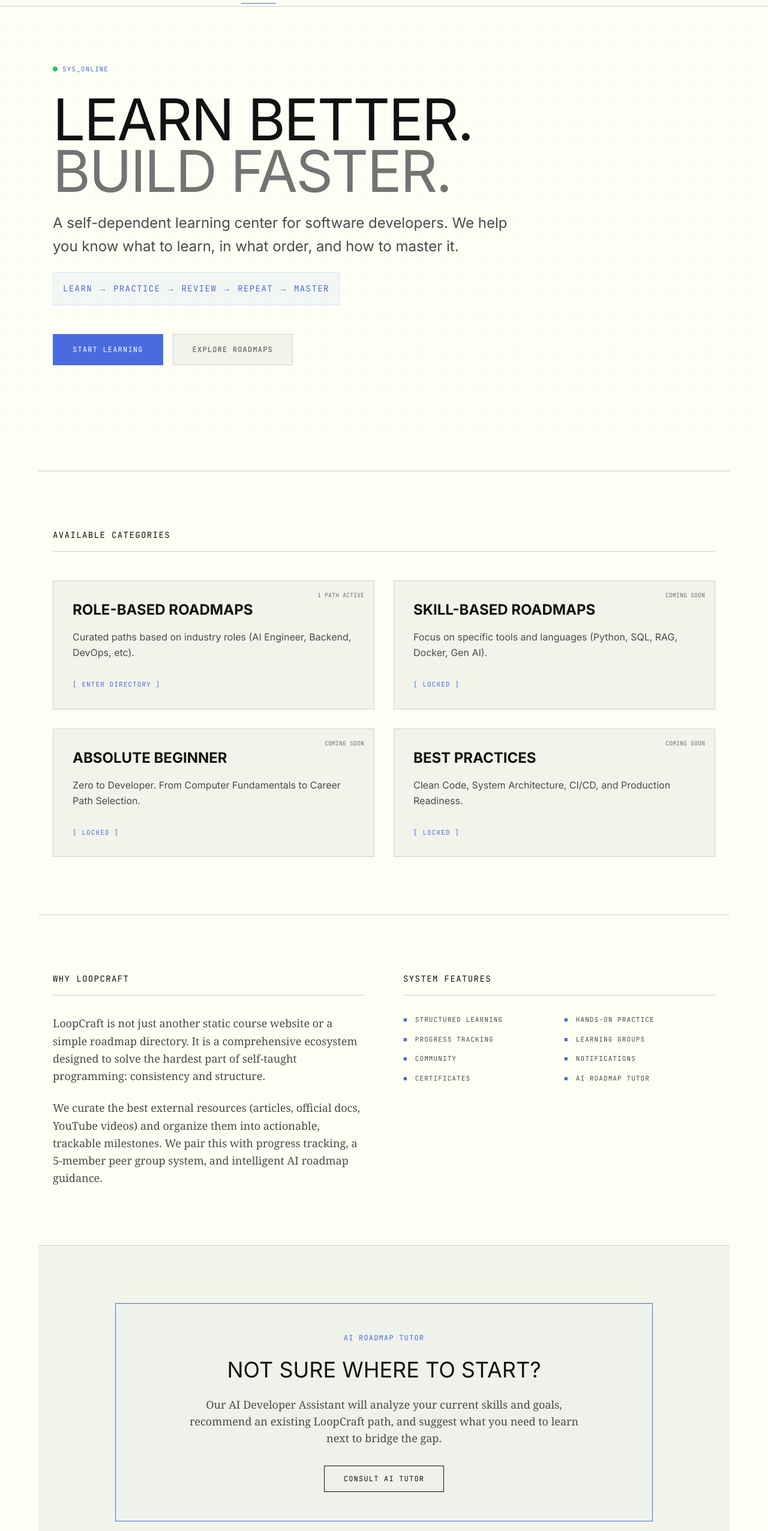
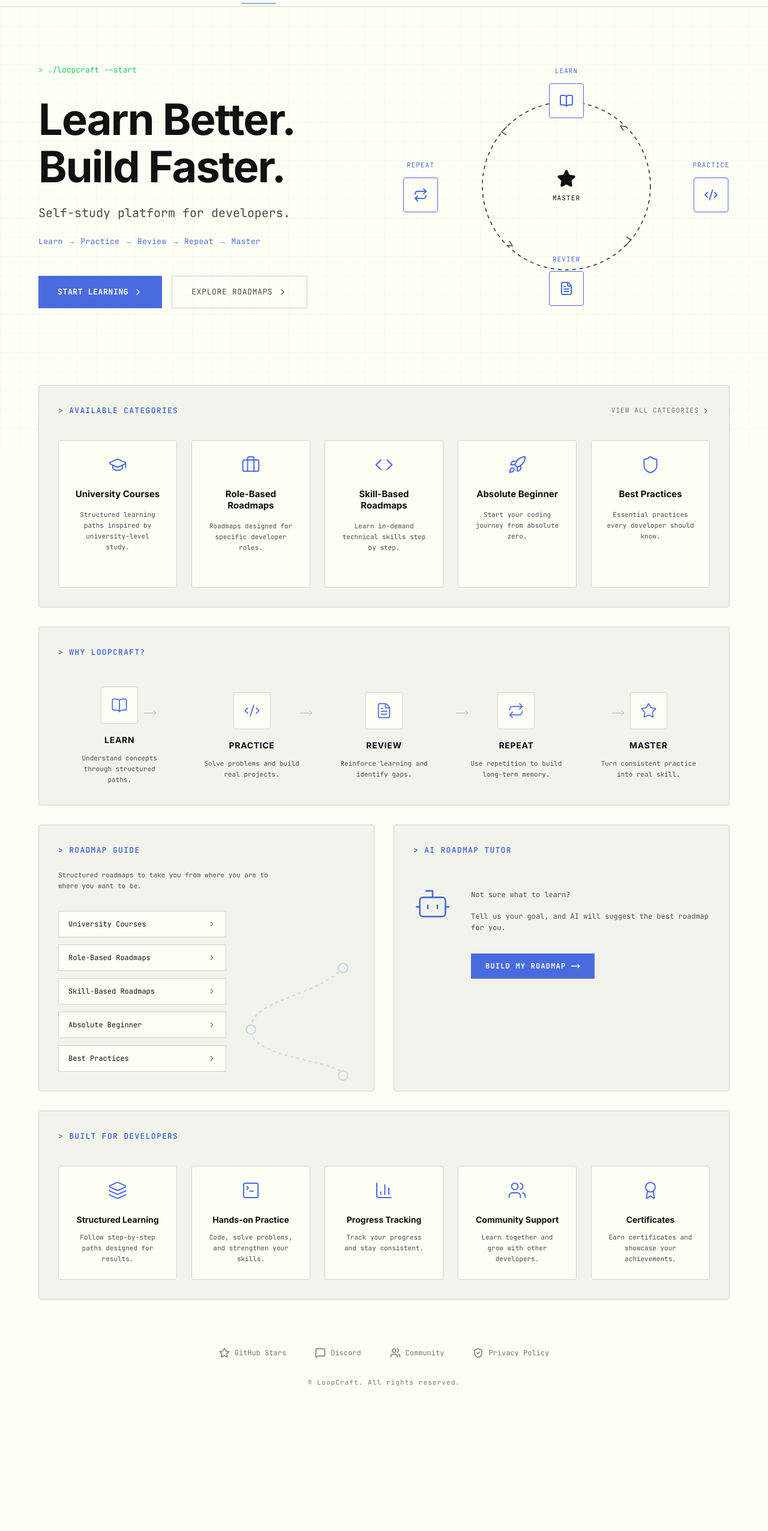
Before and after one commit to fahm-codes/Loop-Craft, a Next.js app: page / in a window 1280 px wide. Shown: the part 53-2606 px from the top of the page at 60% size. After the commit the page ends 2430 px from the top, so only its background shows below. Built offline with nearby package versions, Linux system fonts and the light colour scheme.

Commit message:
feat: implement precise Figma design for homepage

```diff
--- a/src/app/page.tsx
+++ b/src/app/page.tsx
@@ -1,138 +1,272 @@
 import Link from 'next/link';
+import {
+  BookOpen, Code2, FileText, Repeat, Star,
+  GraduationCap, Briefcase, Code, Rocket, Shield,
+  MoveRight, Bot, Layers, TerminalSquare, BarChart3,
+  Users, Award, MessageSquare, ShieldCheck,
+  ChevronRight, Play
+} from 'lucide-react';
 
 export default function Home() {
-  const mainCategories = [
-    { id: 'role-based', title: 'Role-Based Roadmaps', desc: 'Curated paths based on industry roles (AI Engineer, Backend, DevOps, etc).', count: '1 PATH ACTIVE' },
-    { id: 'skill-based', title: 'Skill-Based Roadmaps', desc: 'Focus on specific tools and languages (Python, SQL, RAG, Docker, Gen AI).', count: 'COMING SOON' },
-    { id: 'absolute-beginner', title: 'Absolute Beginner', desc: 'Zero to Developer. From Computer Fundamentals to Career Path Selection.', count: 'COMING SOON' },
-    { id: 'best-practices', title: 'Best Practices', desc: 'Clean Code, System Architecture, CI/CD, and Production Readiness.', count: 'COMING SOON' },
-  ];
+  return (
+    <div className="w-full relative min-h-screen pb-12">
 
-  const features = [
-    'Structured Learning', 'Hands-on Practice', 'Progress Tracking', 'Learning Groups',
-    'Community', 'Notifications', 'Certificates', 'AI Roadmap Tutor'
-  ];
+      {/* 1. HERO SECTION */}
+      <section className="max-w-[1200px] mx-auto px-6 pt-24 pb-32">
+        <div className="grid grid-cols-1 lg:grid-cols-2 gap-16 items-center">
 
-  return (
-    <div className="w-full relative">
-      {/* 1. HERO SECTION */}
-      <section className="max-w-6xl mx-auto px-6 pt-24 pb-20 border-b border-border-main">
-        <div className="mb-24">
-          <div className="font-mono text-[11px] text-accent tracking-widest uppercase mb-8 flex items-center gap-2">
-            <span className="w-2 h-2 rounded-full bg-success"></span>
-            SYS_ONLINE
+          {/* Hero Left */}
+          <div>
+            <div className="font-mono text-success text-[13px] mb-8">
+              &gt; ./loopcraft --start
             </div>
 
-          <h1 className="text-6xl md:text-8xl font-sans font-normal text-text-primary mb-6 tracking-tight uppercase leading-[0.9]">
-            Learn Better. <br />
-            <span className="text-text-muted">Build Faster.</span>
+            <h1 className="text-6xl md:text-7xl font-sans font-bold text-text-primary mb-6 tracking-tight leading-[1.1]">
+              Learn Better.<br />
+              Build Faster.
             </h1>
 
-          <p className="text-xl md:text-2xl max-w-3xl text-text-secondary font-sans leading-relaxed mb-6">
-            A self-dependent learning center for software developers. We help you know what to learn, in what order, and how to master it.
+            <p className="text-lg md:text-xl text-text-secondary font-mono mb-6">
+              Self-study platform for developers.
             </p>
-          <div className="font-mono text-[14px] text-accent tracking-widest uppercase mb-12 bg-[#6385f010] p-4 inline-block border border-[#6385f030]">
-            LEARN &rarr; PRACTICE &rarr; REVIEW &rarr; REPEAT &rarr; MASTER
+
+            <div className="font-mono text-accent text-[13px] mb-12 tracking-wide">
+              Learn &rarr; Practice &rarr; Review &rarr; Repeat &rarr; Master
             </div>
 
-          <div className="flex flex-wrap gap-4 font-mono text-[12px] uppercase tracking-widest">
-            <button className="border border-accent bg-accent text-bg-main px-8 py-4 hover:bg-transparent hover:text-accent transition-colors">
-              START LEARNING
-            </button>
-            <button className="border border-border-main text-text-secondary bg-bg-sec px-8 py-4 hover:border-text-muted hover:text-text-primary transition-colors">
-              EXPLORE ROADMAPS
+            <div className="flex flex-wrap gap-4 font-mono text-[13px] uppercase tracking-wider">
+              <Link href="/roadmaps/ai-engineering" className="bg-accent text-bg-main px-8 py-4 font-bold hover:opacity-90 transition-opacity flex items-center gap-2">
+                START LEARNING <ChevronRight size={16} />
+              </Link>
+              <button className="border border-border-main text-text-secondary px-8 py-4 hover:border-text-muted hover:text-text-primary transition-colors flex items-center gap-2">
+                EXPLORE ROADMAPS <ChevronRight size={16} />
               </button>
             </div>
           </div>
+
+          {/* Hero Right - Diagram */}
+          <div className="relative h-[400px] hidden lg:flex items-center justify-center font-mono text-[11px] uppercase tracking-widest text-accent">
+            {/* Center Star */}
+            <div className="absolute flex flex-col items-center gap-2 z-10">
+              <Star size={32} className="text-text-primary fill-text-primary" />
+              <span className="text-text-primary">MASTER</span>
+            </div>
+
+            {/* Nodes */}
+            <div className="absolute top-0 flex flex-col items-center gap-3">
+              <span className="text-accent">LEARN</span>
+              <div className="border border-accent rounded-sm p-4 bg-bg-main">
+                <BookOpen size={24} className="text-accent" />
+              </div>
+            </div>
+
+            <div className="absolute right-0 flex flex-col items-center gap-3">
+              <span className="text-accent">PRACTICE</span>
+              <div className="border border-accent rounded-sm p-4 bg-bg-main">
+                <Code2 size={24} className="text-accent" />
+              </div>
+            </div>
+
+            <div className="absolute bottom-0 flex flex-col items-center gap-3">
+              <span className="text-accent">REVIEW</span>
+              <div className="border border-accent rounded-sm p-4 bg-bg-main">
+                <FileText size={24} className="text-accent" />
+              </div>
+            </div>
+
+            <div className="absolute left-0 flex flex-col items-center gap-3">
+              <span className="text-accent">REPEAT</span>
+              <div className="border border-accent rounded-sm p-4 bg-bg-main">
+                <Repeat size={24} className="text-accent" />
+              </div>
+            </div>
+
+            {/* Connecting dashed lines SVG */}
+            <svg className="absolute w-full h-full -z-10" viewBox="0 0 400 400" fill="none" xmlns="http://www.w3.org/2000/svg">
+              <circle cx="200" cy="200" r="140" stroke="#292929" strokeWidth="1.5" strokeDasharray="6 6" />
+              {/* Arrow heads can be approximated or left as dashed circle for simplicity */}
+              {/* Top right arrow */}
+              <path d="M 299 101 L 290 100 L 295 108" stroke="#4A4A4A" strokeWidth="1.5" fill="none"/>
+              {/* Bottom right arrow */}
+              <path d="M 299 299 L 308 290 L 300 285" stroke="#4A4A4A" strokeWidth="1.5" fill="none"/>
+              {/* Bottom left arrow */}
+              <path d="M 101 299 L 110 300 L 105 292" stroke="#4A4A4A" strokeWidth="1.5" fill="none"/>
+              {/* Top left arrow */}
+              <path d="M 101 101 L 92 110 L 100 115" stroke="#4A4A4A" strokeWidth="1.5" fill="none"/>
+            </svg>
+          </div>
+
+        </div>
       </section>
 
+      <div className="max-w-[1200px] mx-auto px-6 flex flex-col gap-8">
+
         {/* 2. AVAILABLE CATEGORIES */}
-      <section className="max-w-6xl mx-auto px-6 py-24 border-b border-border-main bg-bg-main">
-        <div className="flex justify-between items-end mb-12 border-b border-border-main pb-4">
-          <h2 className="font-mono text-[14px] tracking-widest uppercase text-text-primary">
-            AVAILABLE CATEGORIES
+        <section className="border border-border-main p-8 bg-bg-sec rounded-sm">
+          <div className="flex justify-between items-center mb-10">
+            <h2 className="font-mono text-[13px] tracking-widest uppercase text-accent font-bold">
+              &gt; AVAILABLE CATEGORIES
             </h2>
+            <Link href="#" className="font-mono text-[11px] text-text-muted hover:text-text-primary tracking-widest flex items-center gap-1">
+              VIEW ALL CATEGORIES <ChevronRight size={14} />
+            </Link>
           </div>
 
-        <div className="grid grid-cols-1 md:grid-cols-2 gap-8">
-          {mainCategories.map((cat) => (
-            <Link key={cat.id} href={cat.id === 'role-based' ? '/roadmaps/ai-engineering' : '#'} className="block group">
-              <div className="border border-border-main p-8 bg-bg-sec hover:bg-bg-panel hover:border-accent transition-all h-full flex flex-col relative overflow-hidden">
-                <div className="absolute top-0 right-0 p-4 font-mono text-[10px] text-text-muted">
-                  {cat.count}
-                </div>
-                <h3 className="text-2xl font-sans font-bold text-text-primary mb-4 uppercase">{cat.title}</h3>
-                <p className="text-base text-text-secondary font-sans leading-relaxed mb-8 flex-grow">
-                  {cat.desc}
-                </p>
-                <div className="font-mono text-[11px] text-accent group-hover:text-text-primary transition-colors flex items-center gap-2 tracking-widest uppercase">
-                  [ {cat.id === 'role-based' ? 'ENTER DIRECTORY' : 'LOCKED'} ]
-                </div>
+          <div className="grid grid-cols-1 md:grid-cols-3 lg:grid-cols-5 gap-6">
+            {[
+              { icon: GraduationCap, title: 'University Courses', desc: 'Structured learning paths inspired by university-level study.' },
+              { icon: Briefcase, title: 'Role-Based Roadmaps', desc: 'Roadmaps designed for specific developer roles.', link: '/roadmaps/ai-engineering' },
+              { icon: Code, title: 'Skill-Based Roadmaps', desc: 'Learn in-demand technical skills step by step.' },
+              { icon: Rocket, title: 'Absolute Beginner', desc: 'Start your coding journey from absolute zero.' },
+              { icon: Shield, title: 'Best Practices', desc: 'Essential practices every developer should know.' },
+            ].map((cat, i) => (
+              <Link key={i} href={cat.link || "#"} className="group block border border-border-main bg-bg-main p-6 hover:border-accent transition-colors rounded-sm flex flex-col items-center text-center relative h-full">
+                <cat.icon size={32} className="text-accent mb-6" strokeWidth={1.5} />
+                <h3 className="font-sans font-bold text-text-primary text-[15px] mb-4 leading-tight">{cat.title}</h3>
+                <p className="font-mono text-[11px] text-text-secondary leading-relaxed mb-8 flex-grow">{cat.desc}</p>
+                <div className="absolute bottom-4 right-4 text-accent opacity-0 group-hover:opacity-100 transition-opacity">
+                  <MoveRight size={16} />
                 </div>
               </Link>
             ))}
           </div>
         </section>
 
-      {/* 3. WHY LOOPCRAFT & FEATURES */}
-      <section className="max-w-6xl mx-auto px-6 py-24 border-b border-border-main">
-        <div className="grid grid-cols-1 lg:grid-cols-2 gap-16">
-          <div>
-            <h2 className="font-mono text-[14px] tracking-widest uppercase text-text-primary mb-8 border-b border-border-main pb-4">
-              WHY LOOPCRAFT
+        {/* 3. WHY LOOPCRAFT */}
+        <section className="border border-border-main p-8 bg-bg-sec rounded-sm">
+          <h2 className="font-mono text-[13px] tracking-widest uppercase text-accent font-bold mb-12">
+            &gt; WHY LOOPCRAFT?
           </h2>
-            <p className="text-lg text-text-secondary font-serif leading-relaxed mb-6">
-              LoopCraft is not just another static course website or a simple roadmap directory. It is a comprehensive ecosystem designed to solve the hardest part of self-taught programming: consistency and structure.
-            </p>
-            <p className="text-lg text-text-secondary font-serif leading-relaxed">
-              We curate the best external resources (articles, official docs, YouTube videos) and organize them into actionable, trackable milestones. We pair this with progress tracking, a 5-member peer group system, and intelligent AI roadmap guidance.
-            </p>
+
+          <div className="flex flex-col lg:flex-row justify-between items-start lg:items-center gap-8 lg:gap-4 relative">
+            {[
+              { icon: BookOpen, title: 'LEARN', desc: 'Understand concepts through structured paths.' },
+              { icon: Code2, title: 'PRACTICE', desc: 'Solve problems and build real projects.' },
+              { icon: FileText, title: 'REVIEW', desc: 'Reinforce learning and identify gaps.' },
+              { icon: Repeat, title: 'REPEAT', desc: 'Use repetition to build long-term memory.' },
+              { icon: Star, title: 'MASTER', desc: 'Turn consistent practice into real skill.' },
+            ].map((step, i) => (
+              <div key={i} className="flex-1 flex flex-col items-center text-center relative z-10 w-full">
+                <div className="border border-border-main bg-bg-main rounded-sm p-4 mb-4">
+                  <step.icon size={28} className="text-accent" strokeWidth={1.5} />
                 </div>
+                <h3 className="font-sans font-bold text-text-primary text-[14px] mb-3 uppercase tracking-wider">{step.title}</h3>
+                <p className="font-mono text-[11px] text-text-secondary leading-relaxed max-w-[160px]">{step.desc}</p>
+              </div>
+            ))}
 
-          <div>
-             <h2 className="font-mono text-[14px] tracking-widest uppercase text-text-primary mb-8 border-b border-border-main pb-4">
-              SYSTEM FEATURES
-            </h2>
-            <ul className="grid grid-cols-2 gap-4">
-              {features.map((feature, i) => (
-                <li key={i} className="font-mono text-[11px] text-text-secondary tracking-widest uppercase flex items-center gap-3">
-                  <span className="text-accent">&#9632;</span> {feature}
-                </li>
-              ))}
-            </ul>
+            {/* Connecting Arrows for desktop */}
+            <div className="hidden lg:flex absolute top-8 left-[10%] right-[10%] justify-between z-0 px-8">
+               <MoveRight size={24} className="text-text-muted opacity-50" strokeWidth={1} />
+               <MoveRight size={24} className="text-text-muted opacity-50" strokeWidth={1} />
+               <MoveRight size={24} className="text-text-muted opacity-50" strokeWidth={1} />
+               <MoveRight size={24} className="text-text-muted opacity-50" strokeWidth={1} />
             </div>
           </div>
         </section>
 
-      {/* 4. AI ROADMAP TUTOR */}
-      <section className="max-w-6xl mx-auto px-6 py-24 border-b border-border-main bg-bg-sec">
-        <div className="border border-accent bg-[#6385f005] p-12 text-center max-w-4xl mx-auto">
-          <div className="font-mono text-[12px] text-accent tracking-widest uppercase mb-6">
-            AI Roadmap Tutor
+        {/* 4. ROADMAP GUIDE & AI TUTOR */}
+        <div className="grid grid-cols-1 lg:grid-cols-2 gap-8">
+
+          {/* Roadmap Guide */}
+          <section className="border border-border-main p-8 bg-bg-sec rounded-sm relative overflow-hidden flex flex-col">
+            <h2 className="font-mono text-[13px] tracking-widest uppercase text-accent font-bold mb-6">
+              &gt; ROADMAP GUIDE
+            </h2>
+            <p className="font-mono text-[11px] text-text-secondary leading-relaxed mb-8 max-w-sm">
+              Structured roadmaps to take you from where you are to where you want to be.
+            </p>
+
+            <div className="flex flex-col gap-3 relative z-10 flex-grow">
+              {['University Courses', 'Role-Based Roadmaps', 'Skill-Based Roadmaps', 'Absolute Beginner', 'Best Practices'].map((item, i) => (
+                <div key={i} className="border border-border-main bg-bg-main px-4 py-3 font-mono text-[12px] text-text-primary flex justify-between items-center max-w-[280px]">
+                  {item}
+                  <ChevronRight size={14} className="text-text-muted" />
                 </div>
-          <h2 className="text-4xl font-sans text-text-primary mb-6 uppercase">
-            Not sure where to start?
-          </h2>
-          <p className="text-text-secondary font-serif text-lg mb-8 max-w-2xl mx-auto">
-            Our AI Developer Assistant will analyze your current skills and goals, recommend an existing LoopCraft path, and suggest what you need to learn next to bridge the gap.
-          </p>
-          <button className="border border-text-primary text-text-primary px-8 py-3 font-mono text-[12px] uppercase tracking-widest hover:bg-text-primary hover:text-bg-main transition-colors">
-            Consult AI Tutor
-          </button>
+              ))}
+            </div>
+
+            {/* Faint Path Graphic */}
+            <div className="absolute right-0 bottom-0 w-64 h-64 opacity-20 pointer-events-none">
+              <svg viewBox="0 0 100 100" className="w-full h-full fill-none stroke-accent" strokeWidth="1" strokeDasharray="2 2">
+                 <path d="M 80,20 C 60,40 20,40 20,60 C 20,80 80,80 80,90" />
+                 <circle cx="80" cy="20" r="3" className="fill-bg-main" strokeDasharray="0"/>
+                 <circle cx="20" cy="60" r="3" className="fill-bg-main" strokeDasharray="0"/>
+                 <circle cx="80" cy="90" r="3" className="fill-bg-main" strokeDasharray="0"/>
+              </svg>
             </div>
           </section>
 
-      {/* 5. FOOTER */}
-      <footer className="max-w-6xl mx-auto px-6 py-12 flex flex-col md:flex-row justify-between items-center gap-6">
-        <div className="font-mono text-[10px] text-text-muted tracking-widest uppercase">
-          &copy; 2026 LoopCraft. All systems nominal.
+          {/* AI Roadmap Tutor */}
+          <section className="border border-border-main p-8 bg-bg-sec rounded-sm flex flex-col">
+            <h2 className="font-mono text-[13px] tracking-widest uppercase text-accent font-bold mb-12">
+              &gt; AI ROADMAP TUTOR
+            </h2>
+
+            <div className="flex gap-8 items-start flex-grow">
+              <Bot size={64} className="text-accent shrink-0" strokeWidth={1} />
+              <div className="flex flex-col items-start pt-2">
+                <p className="font-mono text-[12px] text-text-secondary leading-relaxed mb-4">
+                  Not sure what to learn?
+                </p>
+                <p className="font-mono text-[12px] text-text-secondary leading-relaxed mb-8">
+                  Tell us your goal, and AI will suggest the best roadmap for you.
+                </p>
+                <button className="bg-accent text-bg-main px-6 py-3 font-mono text-[12px] uppercase font-bold tracking-widest hover:opacity-90 transition-opacity flex items-center gap-2">
+                  BUILD MY ROADMAP <MoveRight size={16} />
+                </button>
               </div>
-        <div className="flex gap-6 font-mono text-[10px] text-text-muted tracking-widest uppercase">
-          <Link href="#" className="hover:text-text-primary">Discord</Link>
-          <Link href="#" className="hover:text-text-primary">GitHub</Link>
-          <Link href="#" className="hover:text-text-primary">Privacy</Link>
+            </div>
+          </section>
+        </div>
+
+        {/* 5. BUILT FOR DEVELOPERS */}
+        <section className="border border-border-main p-8 bg-bg-sec rounded-sm">
+          <h2 className="font-mono text-[13px] tracking-widest uppercase text-accent font-bold mb-10">
+            &gt; BUILT FOR DEVELOPERS
+          </h2>
+
+          <div className="grid grid-cols-1 md:grid-cols-3 lg:grid-cols-5 gap-6">
+            {[
+              { icon: Layers, title: 'Structured Learning', desc: 'Follow step-by-step paths designed for results.' },
+              { icon: TerminalSquare, title: 'Hands-on Practice', desc: 'Code, solve problems, and strengthen your skills.' },
+              { icon: BarChart3, title: 'Progress Tracking', desc: 'Track your progress and stay consistent.' },
+              { icon: Users, title: 'Community Support', desc: 'Learn together and grow with other developers.' },
+              { icon: Award, title: 'Certificates', desc: 'Earn certificates and showcase your achievements.' },
+            ].map((feature, i) => (
+              <div key={i} className="border border-border-main bg-bg-main p-6 flex flex-col items-center text-center rounded-sm">
+                <feature.icon size={32} className="text-accent mb-6" strokeWidth={1.5} />
+                <h3 className="font-sans font-bold text-text-primary text-[14px] mb-3 leading-tight">{feature.title}</h3>
+                <p className="font-mono text-[11px] text-text-secondary leading-relaxed">{feature.desc}</p>
+              </div>
+            ))}
+          </div>
+        </section>
+
+      </div>
+
+      {/* FOOTER */}
+      <footer className="max-w-[1200px] mx-auto px-6 mt-20 flex flex-col items-center gap-8">
+        <div className="flex flex-wrap justify-center gap-12">
+          <Link href="#" className="flex items-center gap-2 font-mono text-[12px] text-text-muted hover:text-text-primary transition-colors">
+            <Star size={18} /> GitHub Stars
+          </Link>
+          <Link href="#" className="flex items-center gap-2 font-mono text-[12px] text-text-muted hover:text-text-primary transition-colors">
+            <MessageSquare size={18} /> Discord
+          </Link>
+          <Link href="#" className="flex items-center gap-2 font-mono text-[12px] text-text-muted hover:text-text-primary transition-colors">
+            <Users size={18} /> Community
+          </Link>
+          <Link href="#" className="flex items-center gap-2 font-mono text-[12px] text-text-muted hover:text-text-primary transition-colors">
+            <ShieldCheck size={18} /> Privacy Policy
+          </Link>
+        </div>
+
+        <div className="font-mono text-[11px] text-text-muted mb-4 tracking-widest">
+          &copy; LoopCraft. All rights reserved.
         </div>
       </footer>
+
     </div>
   );
 }
```
Lines whose indentation alone changed are shown as unchanged.
